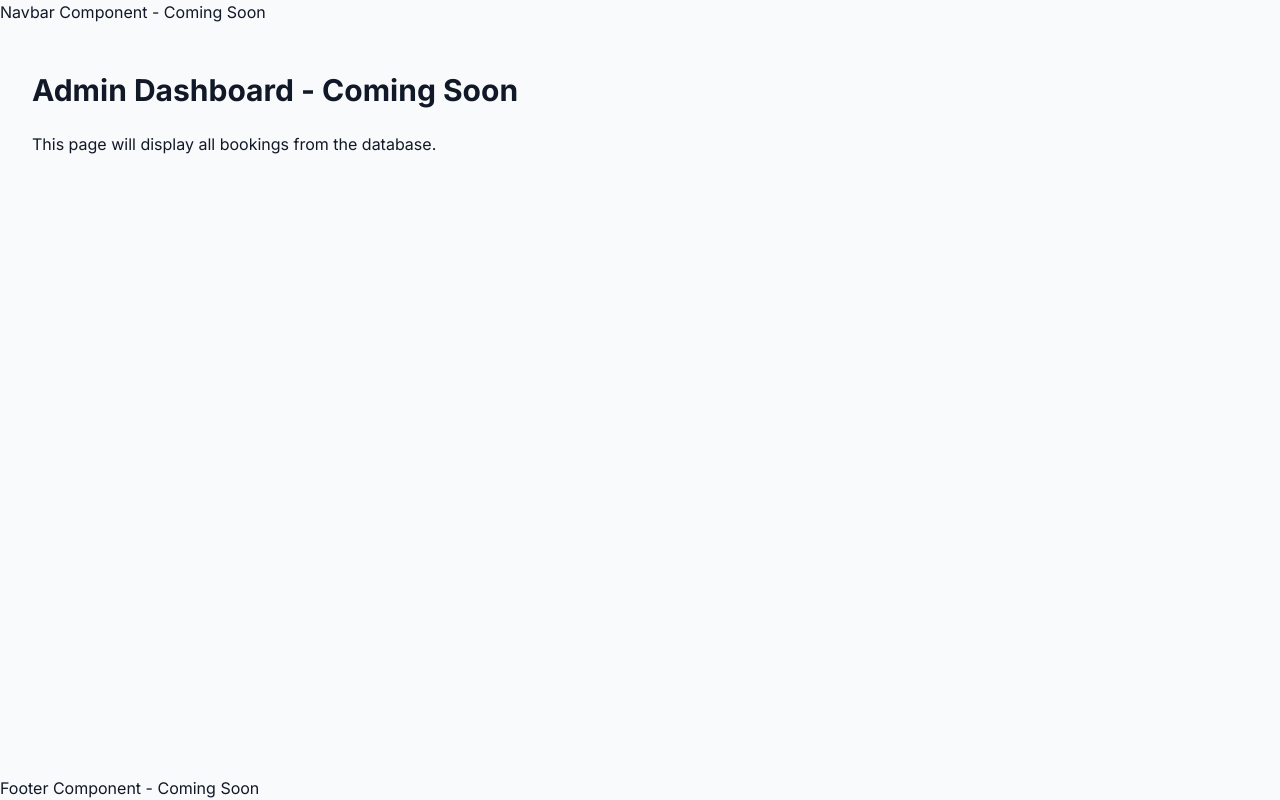
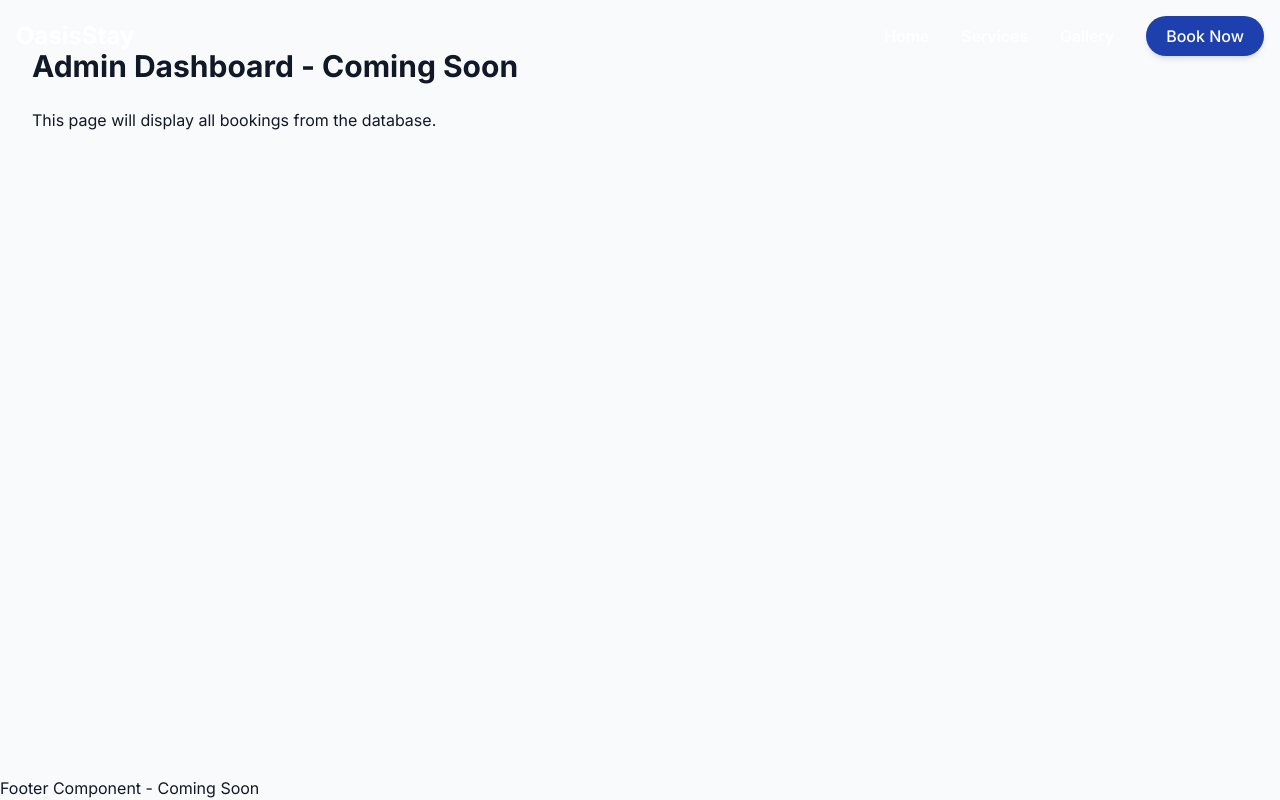
Before and after one commit to sanjaii1/BookResort, a React (Vite) app in the folder client/: page /admin in a window 1280 px wide. Built offline with nearby package versions, Linux system fonts and the light colour scheme.

Commit message:
feat: add initial UI components including Navbar, Hero, Services, Gallery, and BookingForm, along with hero background image.

```diff
--- a/client/src/components/BookingForm.jsx
+++ b/client/src/components/BookingForm.jsx
@@ -1,6 +1,11 @@
 function BookingForm() {
   return (
-    <div>BookingForm Component - Coming Soon</div>
+    <div id="booking-form" className="py-20 bg-gray-50">
+      <div className="container mx-auto px-4">
+        <h2 className="text-3xl font-bold text-center mb-8">Booking Form</h2>
+        <div className="text-center">BookingForm Component - Coming Soon</div>
+      </div>
+    </div>
   );
 }
 
--- a/client/src/components/Gallery.jsx
+++ b/client/src/components/Gallery.jsx
@@ -1,6 +1,11 @@
 function Gallery() {
   return (
-    <div>Gallery Component - Coming Soon</div>
+    <div id="gallery" className="py-20 bg-gray-50">
+      <div className="container mx-auto px-4">
+        <h2 className="text-3xl font-bold text-center mb-8">Gallery</h2>
+        <div className="text-center">Gallery Component - Coming Soon</div>
+      </div>
+    </div>
   );
 }
 
--- a/client/src/components/Hero.jsx
+++ b/client/src/components/Hero.jsx
@@ -1,7 +1,42 @@
-function Hero() {
+import React from 'react';
+import heroBg from '../assets/hero-bg.png';
+
+const Hero = () => {
+  const scrollToBooking = () => {
+    const bookingSection = document.getElementById('booking-form');
+    if (bookingSection) {
+      bookingSection.scrollIntoView({ behavior: 'smooth' });
+    }
+  };
+
   return (
-    <div>Hero Component - Coming Soon</div>
+    <div className="relative h-screen w-full overflow-hidden">
+      {/* Background Image */}
+      <div
+        className="absolute inset-0 bg-cover bg-center bg-no-repeat"
+        style={{ backgroundImage: `url(${heroBg})` }}
+      >
+        {/* Overlay */}
+        <div className="absolute inset-0 bg-black/40"></div>
+      </div>
+
+      {/* Content */}
+      <div className="relative z-10 flex h-full flex-col items-center justify-center text-center text-white px-4">
+        <h1 className="mb-4 text-5xl font-bold md:text-7xl drop-shadow-lg">
+          OasisStay Resort
+        </h1>
+        <p className="mb-8 text-xl md:text-2xl font-light tracking-wider drop-shadow-md">
+          Escape • Relax • Enjoy
+        </p>
+        <button
+          onClick={scrollToBooking}
+          className="rounded-full bg-primary px-8 py-3 text-lg font-semibold text-white transition-transform hover:scale-105 hover:bg-primary-dark focus:outline-none focus:ring-2 focus:ring-primary focus:ring-offset-2 shadow-lg cursor-pointer"
+        >
+          Book Now
+        </button>
+      </div>
+    </div>
   );
-}
+};
 
 export default Hero;
--- a/client/src/components/Navbar.jsx
+++ b/client/src/components/Navbar.jsx
@@ -1,7 +1,146 @@
-function Navbar() {
+import React, { useState, useEffect } from 'react';
+import { Link } from 'react-router-dom';
+
+const Navbar = () => {
+  const [isOpen, setIsOpen] = useState(false);
+  const [isScrolled, setIsScrolled] = useState(false);
+
+  useEffect(() => {
+    const handleScroll = () => {
+      if (window.scrollY > 0) {
+        setIsScrolled(true);
+      } else {
+        setIsScrolled(false);
+      }
+    };
+
+    window.addEventListener('scroll', handleScroll);
+    return () => window.removeEventListener('scroll', handleScroll);
+  }, []);
+
+  const toggleMenu = () => {
+    setIsOpen(!isOpen);
+  };
+
+  const scrollToSection = (id) => {
+    const element = document.getElementById(id);
+    if (element) {
+      element.scrollIntoView({ behavior: 'smooth' });
+      setIsOpen(false);
+    }
+  };
+
   return (
-    <div>Navbar Component - Coming Soon</div>
+    <nav
+      className={`fixed top-0 left-0 w-full z-50 transition-all duration-300 ${
+        isScrolled ? 'bg-white shadow-md py-2' : 'bg-transparent py-4'
+      }`}
+    >
+      <div className="container mx-auto px-4 flex justify-between items-center">
+        {/* Logo */}
+        <Link
+          to="/"
+          className={`text-2xl font-bold ${isScrolled ? 'text-primary' : 'text-white'}`}
+          onClick={() => window.scrollTo({ top: 0, behavior: 'smooth' })}
+        >
+          OasisStay
+        </Link>
+
+        {/* Desktop Menu */}
+        <div className="hidden md:flex space-x-8">
+          <button
+            onClick={() => window.scrollTo({ top: 0, behavior: 'smooth' })}
+            className={`font-medium hover:text-secondary transition-colors ${isScrolled ? 'text-gray-800' : 'text-white'}`}
+          >
+            Home
+          </button>
+          <button
+            onClick={() => scrollToSection('services')}
+            className={`font-medium hover:text-secondary transition-colors ${isScrolled ? 'text-gray-800' : 'text-white'}`}
+          >
+            Services
+          </button>
+          <button
+            onClick={() => scrollToSection('gallery')}
+            className={`font-medium hover:text-secondary transition-colors ${isScrolled ? 'text-gray-800' : 'text-white'}`}
+          >
+            Gallery
+          </button>
+          <button
+            onClick={() => scrollToSection('booking-form')}
+            className="px-5 py-2 bg-primary text-white rounded-full font-medium hover:bg-primary-dark transition-colors shadow-md"
+          >
+            Book Now
+          </button>
+        </div>
+
+        {/* Mobile Menu Button */}
+        <div className="md:hidden">
+          <button
+            onClick={toggleMenu}
+            className={`focus:outline-none ${isScrolled ? 'text-gray-800' : 'text-white'}`}
+          >
+            <svg
+              className="w-8 h-8"
+              fill="none"
+              stroke="currentColor"
+              viewBox="0 0 24 24"
+              xmlns="http://www.w3.org/2000/svg"
+            >
+              {isOpen ? (
+                <path
+                  strokeLinecap="round"
+                  strokeLinejoin="round"
+                  strokeWidth="2"
+                  d="M6 18L18 6M6 6l12 12"
+                />
+              ) : (
+                <path
+                  strokeLinecap="round"
+                  strokeLinejoin="round"
+                  strokeWidth="2"
+                  d="M4 6h16M4 12h16m-7 6h7"
+                />
+              )}
+            </svg>
+          </button>
+        </div>
+      </div>
+
+      {/* Mobile Menu Dropdown */}
+      {isOpen && (
+        <div className="md:hidden bg-white shadow-xl absolute top-full left-0 w-full py-4 px-4 flex flex-col space-y-4">
+          <button
+            onClick={() => {
+              window.scrollTo({ top: 0, behavior: 'smooth' });
+              setIsOpen(false);
+            }}
+            className="text-gray-800 font-medium hover:text-primary text-left"
+          >
+            Home
+          </button>
+          <button
+            onClick={() => scrollToSection('services')}
+            className="text-gray-800 font-medium hover:text-primary text-left"
+          >
+            Services
+          </button>
+          <button
+            onClick={() => scrollToSection('gallery')}
+            className="text-gray-800 font-medium hover:text-primary text-left"
+          >
+            Gallery
+          </button>
+          <button
+            onClick={() => scrollToSection('booking-form')}
+            className="px-5 py-2 bg-primary text-white rounded-lg font-medium hover:bg-primary-dark transition-colors text-center"
+          >
+            Book Now
+          </button>
+        </div>
+      )}
+    </nav>
   );
-}
+};
 
 export default Navbar;
--- a/client/src/components/Services.jsx
+++ b/client/src/components/Services.jsx
@@ -1,6 +1,11 @@
 function Services() {
   return (
-    <div>Services Component - Coming Soon</div>
+    <div id="services" className="py-20 bg-white">
+      <div className="container mx-auto px-4">
+        <h2 className="text-3xl font-bold text-center mb-8">Our Services</h2>
+        <div className="text-center">Services Component - Coming Soon</div>
+      </div>
+    </div>
   );
 }
 
```
Also changed, not shown: 1 other file (tests, documents, lock files or other folders).
